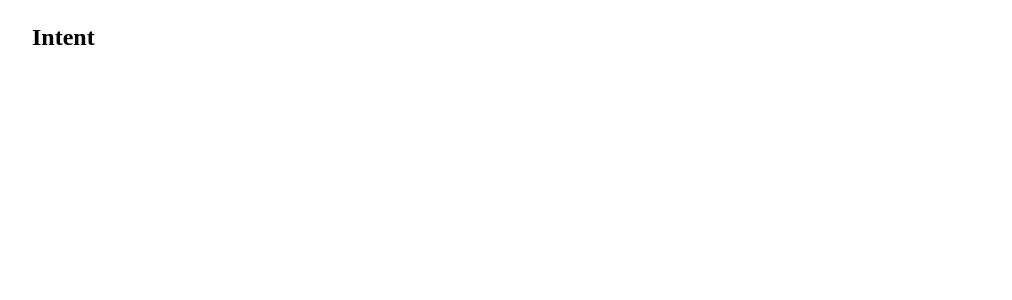
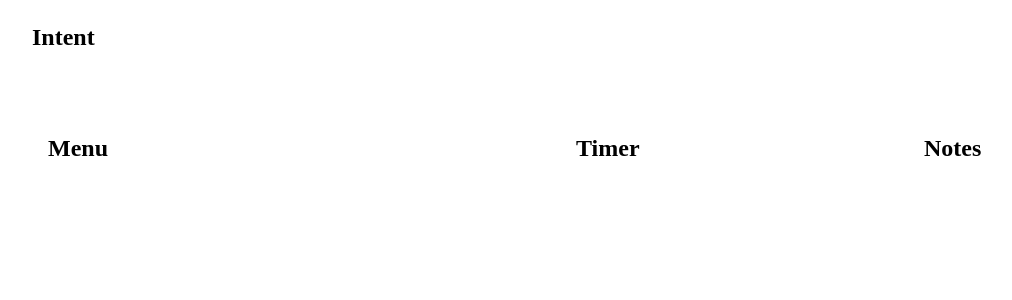
Before and after one commit to SimField2107/intent-app, a React (Vite) app: page / in a window 1280 px wide. Shown: the top 300 px of the page, without its empty margins (8-1020 px from the left). Built offline with nearby package versions, Linux system fonts and the light colour scheme; the HTML template or start-up script is replaced by a standard one.

Commit message:
feat: Scaffold dashboard content columns

```diff
--- a/src/pages/DashboardPage.jsx
+++ b/src/pages/DashboardPage.jsx
@@ -6,6 +6,17 @@ const DashboardPage = () => {
   return (
     <div className={styles.container}>
       <Header />
+      <main className={styles.main}>
+        <div className={styles.leftColumn}>
+          <h2>Menu</h2>
+        </div>
+        <div className={styles.centerColumn}>
+          <h2>Timer</h2>
+        </div>
+        <div className={styles.rightColumn}>
+          <h2>Notes</h2>
+        </div>
+      </main>
     </div>
   );
 };
--- a/src/pages/DashboardPage.module.css
+++ b/src/pages/DashboardPage.module.css
@@ -3,3 +3,31 @@
   background-color: var(--background-dark);
   color: var(--text-dark);
 }
+
+.main {
+  display: flex;
+  gap: 1rem;
+  padding: 2rem;
+  flex: 1;
+}
+
+.leftColumn {
+  flex: 0 0 40%;
+  padding: 1rem;
+  background-color: var(--card-background-dark);
+  border-radius: 8px;
+}
+
+.centerColumn {
+  flex: 0 0 25%;
+  padding: 1rem;
+  background-color: var(--card-background-dark);
+  border-radius: 8px;
+}
+
+.rightColumn {
+  flex: 1;
+  padding: 1rem;
+  background-color: var(--card-background-dark);
+  border-radius: 8px;
+}
```
